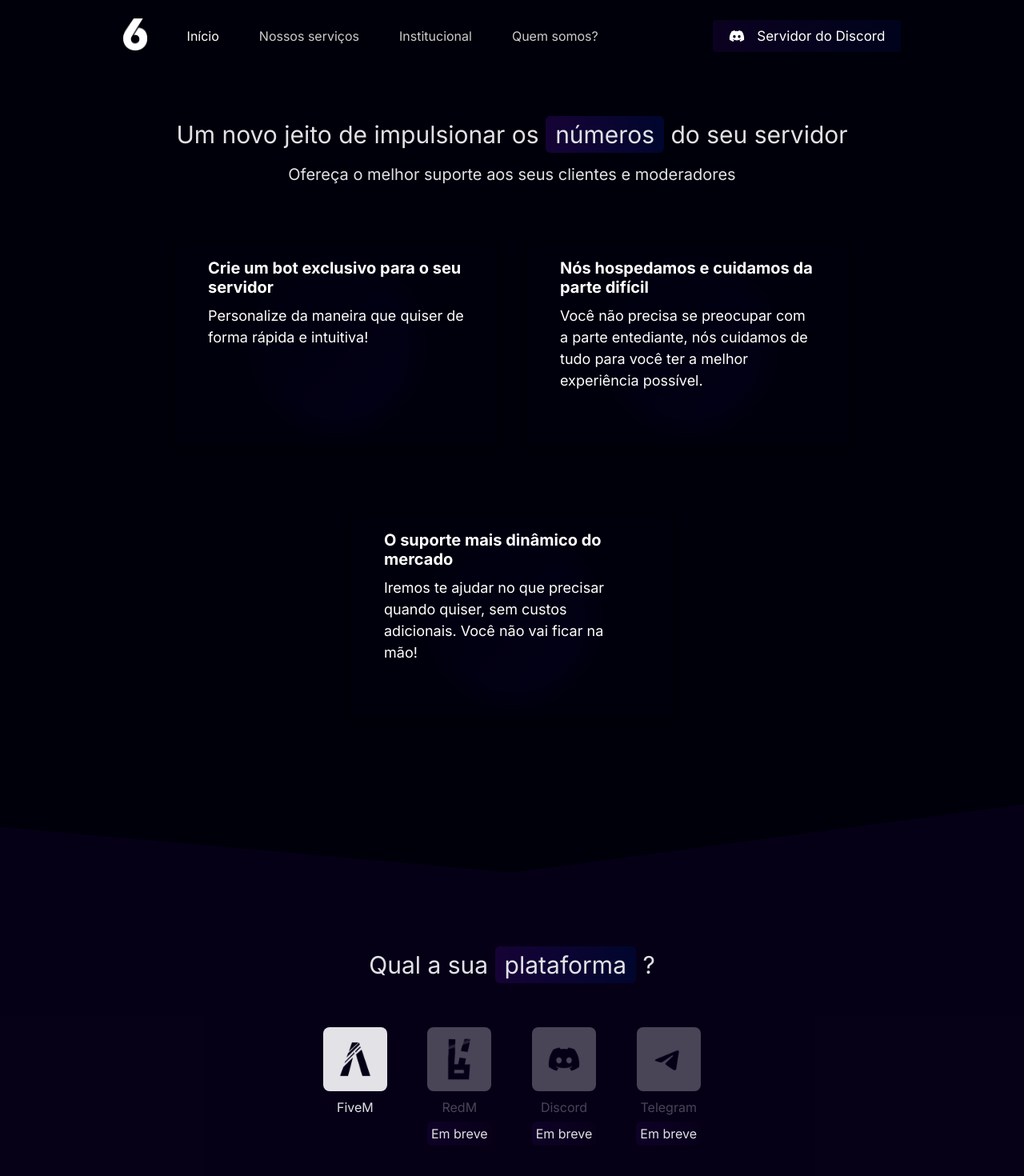
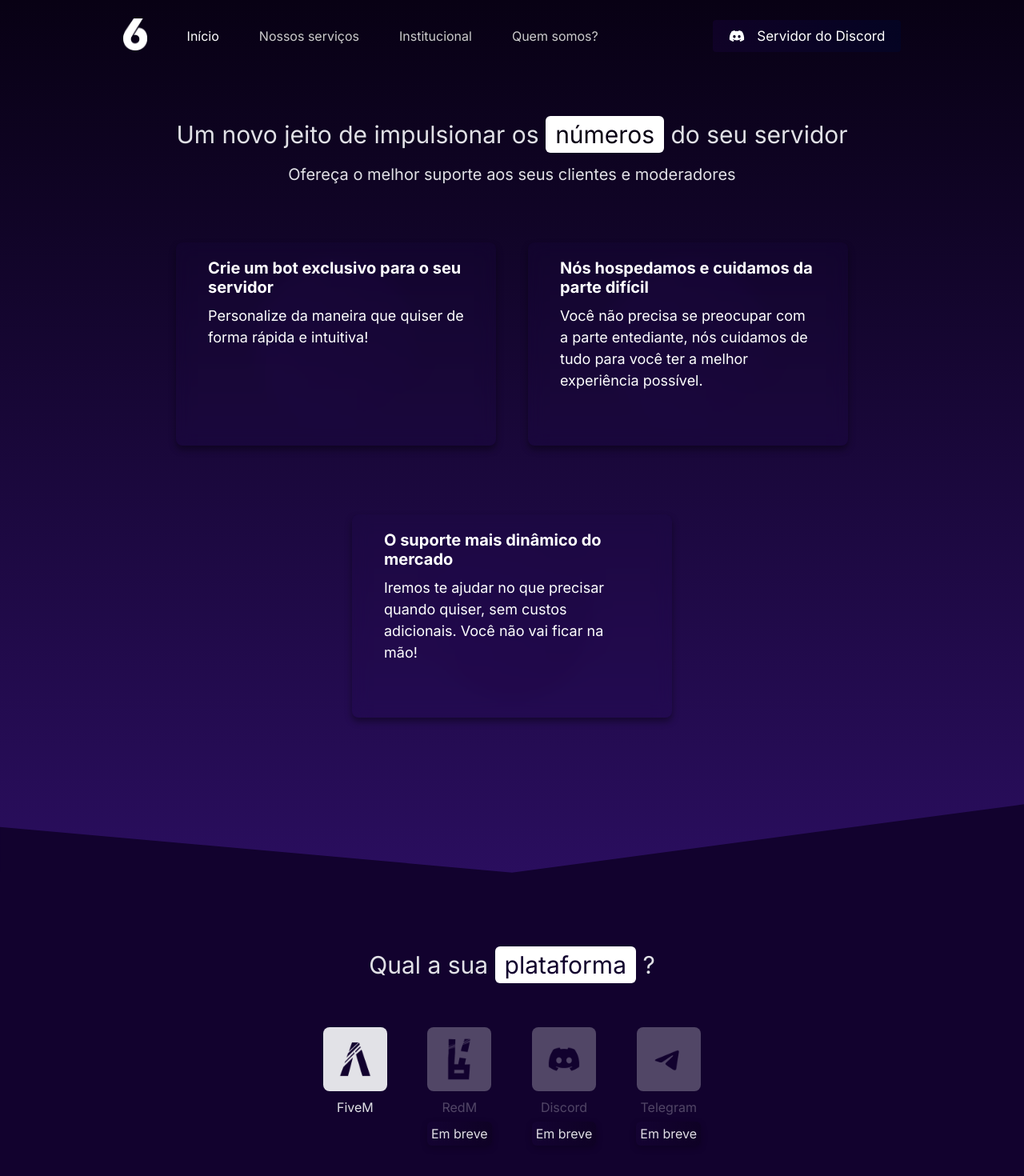
Before and after one commit to gfrnca/next-rx6-web, a Next.js app: page / in a window 1280 px wide. Shown: the top 1470 px of the page at 80% size. Built offline with nearby package versions, Linux system fonts and the light colour scheme.

Commit message:
Teste de mudança nas cores da marca

```diff
--- a/src/components/organisms/HomePage/Hero/Hero.styled.ts
+++ b/src/components/organisms/HomePage/Hero/Hero.styled.ts
@@ -17,8 +17,9 @@ export const HeroStyles = styled.div `
       font-size: 30px;
       padding: 5px 12px;
       border-radius: 6px;
-      background: linear-gradient(90deg, #160336, #00062e);
+      background: linear-gradient(90deg, white, white);
       font-weight: 500;
+      color: #080114;
     }
 
     @media (max-width: 768px) {
@@ -88,16 +89,16 @@ export const HeroStyles = styled.div `
 
   .box:before,
   .box:after {
-    background: linear-gradient(315deg, #160336, #00020f)
+    background: linear-gradient(315deg, #160336, #230954)
   }
 
   .box .content {
     min-height: 254px;
     width: 400px;
     padding: 20px 40px;
-    background: rgba(0, 0, 91, 0.05);
+    background: rgba(35, 9, 84, 0.12);
     backdrop-filter: blur(10px);
-    box-shadow: 0 5px 8px rgba(0, 0, 0, 0.1);
+    box-shadow: 0 5px 8px rgba(0, 0, 0, 0.4);
     border-radius: 8px;
     z-index: 1;
     transform: 0.5s;
--- a/src/components/organisms/HomePage/Hero/Hero.tsx
+++ b/src/components/organisms/HomePage/Hero/Hero.tsx
@@ -35,7 +35,7 @@ const Hero = () => {
 
       <div className="divisor">
       <svg xmlns="http://www.w3.org/2000/svg" viewBox="0 0 1440 320">
-        <path fill="#060017" fill-opacity="1" d="M0,128L720,192L1440,96L1440,320L720,320L0,320Z"></path>
+        <path fill="#12022e" fill-opacity="1" d="M0,128L720,192L1440,96L1440,320L720,320L0,320Z"></path>
       </svg>
       </div>
 
--- a/src/components/organisms/HomePage/Platforms/Platforms.styled.ts
+++ b/src/components/organisms/HomePage/Platforms/Platforms.styled.ts
@@ -3,7 +3,7 @@ import styled from 'styled-components'
 export const PlatformsStyles = styled.div `
   width: 100%;
   padding-bottom: 120px;
-  background: rgba(22, 3, 54, 0.3);
+  background: #12022e;
 
   .platforms-wrapper {
     width: 100%;
@@ -21,7 +21,8 @@ export const PlatformsStyles = styled.div `
         font-size: 30px;
         padding: 5px 12px;
         border-radius: 6px;
-        background: linear-gradient(90deg, #160336, #00062e);
+        background: white;
+        color: #12022e;
         font-weight: 500;
       }
     }
--- a/src/components/organisms/Navbar/Navbar.styled.ts
+++ b/src/components/organisms/Navbar/Navbar.styled.ts
@@ -3,14 +3,19 @@ import styled from 'styled-components'
 export const NavbarStyles = styled.div `
   width: 100%;
   height: 90px;
-  background: #00000a;
+  background: rgba(35, 9, 84, 0.0);
   display: flex;
   align-items: center;
   margin-bottom: 60px;
   position: sticky;
   top: 0;
   z-index: 100;
-  transition: 0.2s all;
+  transition: 0.6s all;
+
+  &.active {
+    background: rgba(0, 0, 0, 0.1);
+    backdrop-filter: blur(5px);
+  }
 
   .brand {
     width: 30px;
--- a/src/components/organisms/Navbar/Navbar.tsx
+++ b/src/components/organisms/Navbar/Navbar.tsx
@@ -2,6 +2,7 @@
 import Image from 'next/image'
 import Link from 'next/link'
 import { useRouter } from 'next/router'
+import { useEffect, useState } from 'react'
 
 /* CSS */
 import { NavbarStyles } from "./Navbar.styled"
@@ -14,13 +15,32 @@ import { Container } from '../../../styles/global'
 import { faDiscord } from '@fortawesome/free-brands-svg-icons'
 import { FontAwesomeIcon } from '@fortawesome/react-fontawesome'
 
+
 const Navbar = () => {
+  const router = useRouter();
 
-  const router = useRouter();
+  const [navbar, setNavbar] = useState(false);
+  const [loading, setLoading] = useState(false);
+
+  /* Change background to blurred when scrolling */
+  const changeBackground = () => {
+    if (window.scrollY >= 66) {
+      setNavbar(true);
+    } else {
+      setNavbar(false);
+    }
+  };
+
+  useEffect(() => {
+    changeBackground();
+    window.addEventListener("scroll", changeBackground);
+    setLoading(true);
+  }, []);
+
 
   return (
 
-    <NavbarStyles>
+    <NavbarStyles className={navbar ? 'active' : ''}>
       <Container className='container'>
         <div className="brand-container">
           <Link href='/'>
--- a/src/styles/theme.ts
+++ b/src/styles/theme.ts
@@ -1,6 +1,6 @@
 const theme = {
   colors: {
-    background: '#00000a',
+    background: 'linear-gradient(360deg, #3d1588, #080114)',
     text: '#e1e1e6',
     primary: '#000316',
   },
```
